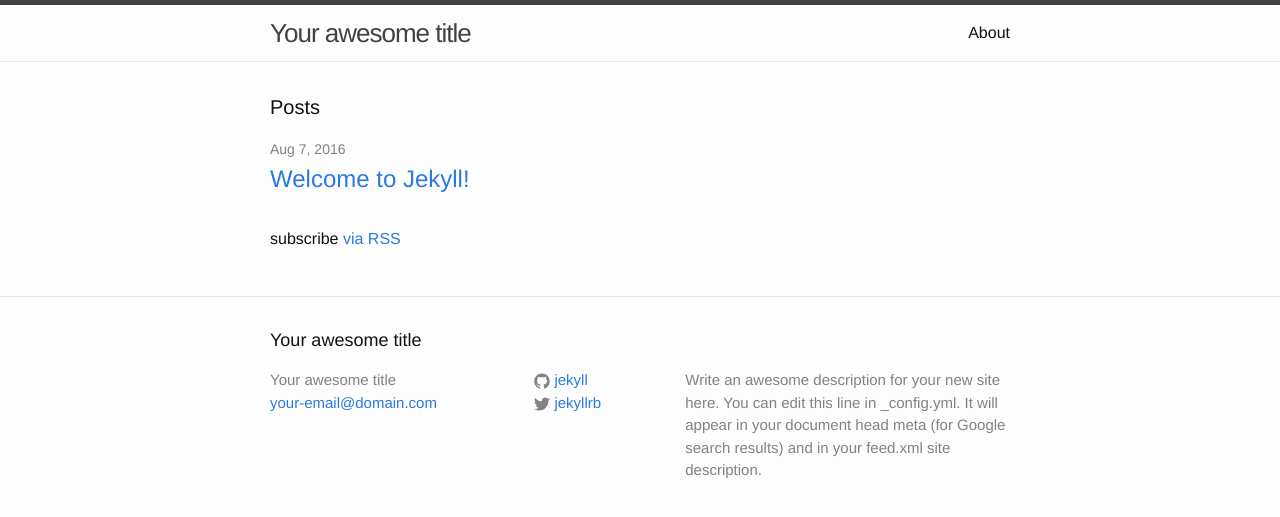
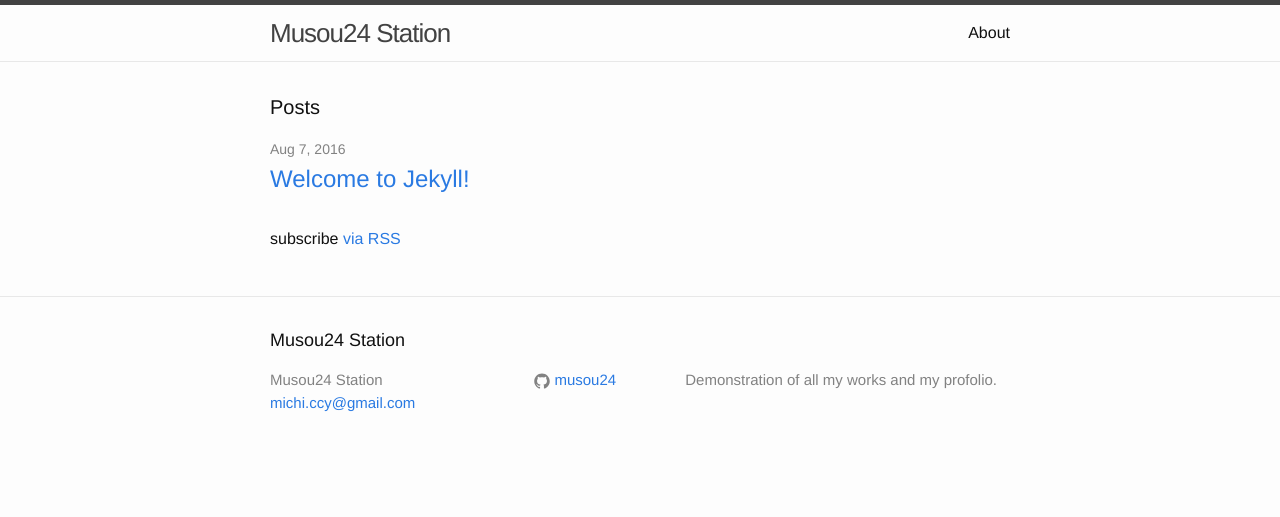
Before and after one commit to musou24/github.io, a Jekyll site: the page built from index.html, in a window 1280 px wide. Shown: the top 517 px of the page. Built offline with Jekyll 4.4.1, drawn with Linux system fonts in a browser that asks for light colours.

Commit message:
Update _config.yml

```diff
--- a/_config.yml
+++ b/_config.yml
@@ -6,16 +6,13 @@
 # 'jekyll serve'. If you change this file, please restart the server process.
 
 # Site settings
-title: Your awesome title
-email: your-email@domain.com
+title: Musou24 Station
+email: michi.ccy@gmail.com
 description: > # this means to ignore newlines until "baseurl:"
-  Write an awesome description for your new site here. You can edit this
-  line in _config.yml. It will appear in your document head meta (for
-  Google search results) and in your feed.xml site description.
+  Demonstration of all my works and my profolio.
 baseurl: "" # the subpath of your site, e.g. /blog
 url: "http://yourdomain.com" # the base hostname & protocol for your site
-twitter_username: jekyllrb
-github_username:  jekyll
+github_username:  musou24
 
 # Build settings
 markdown: kramdown
```
